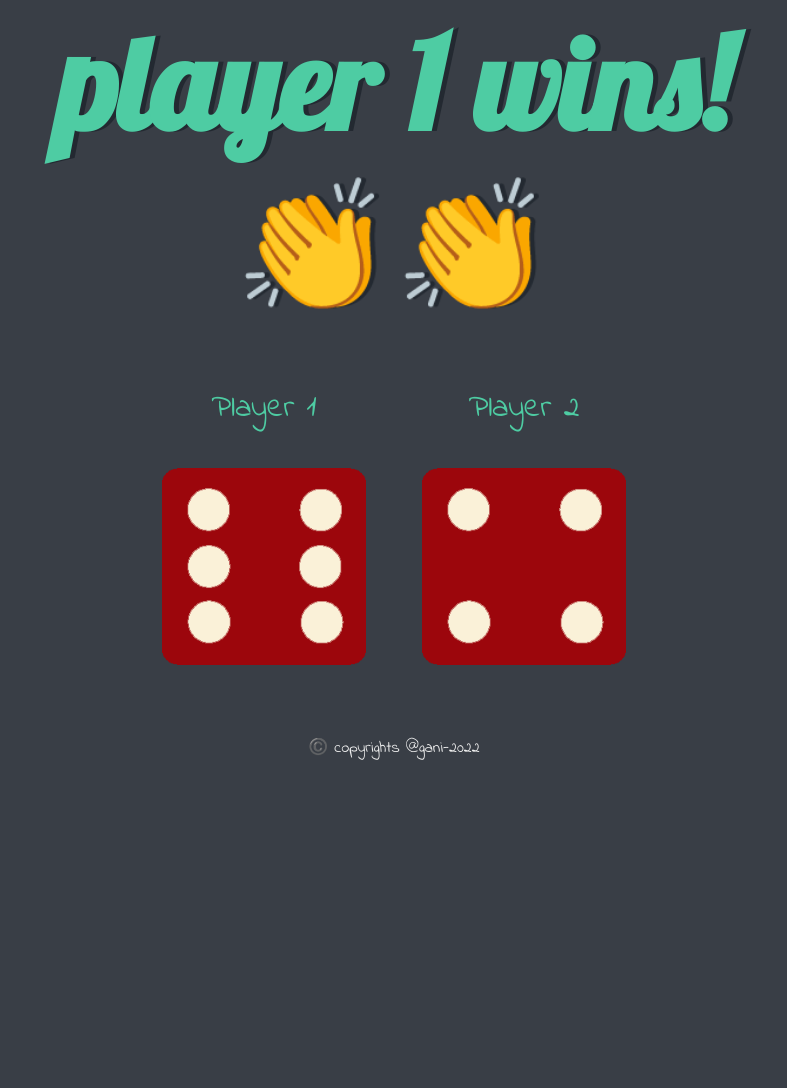
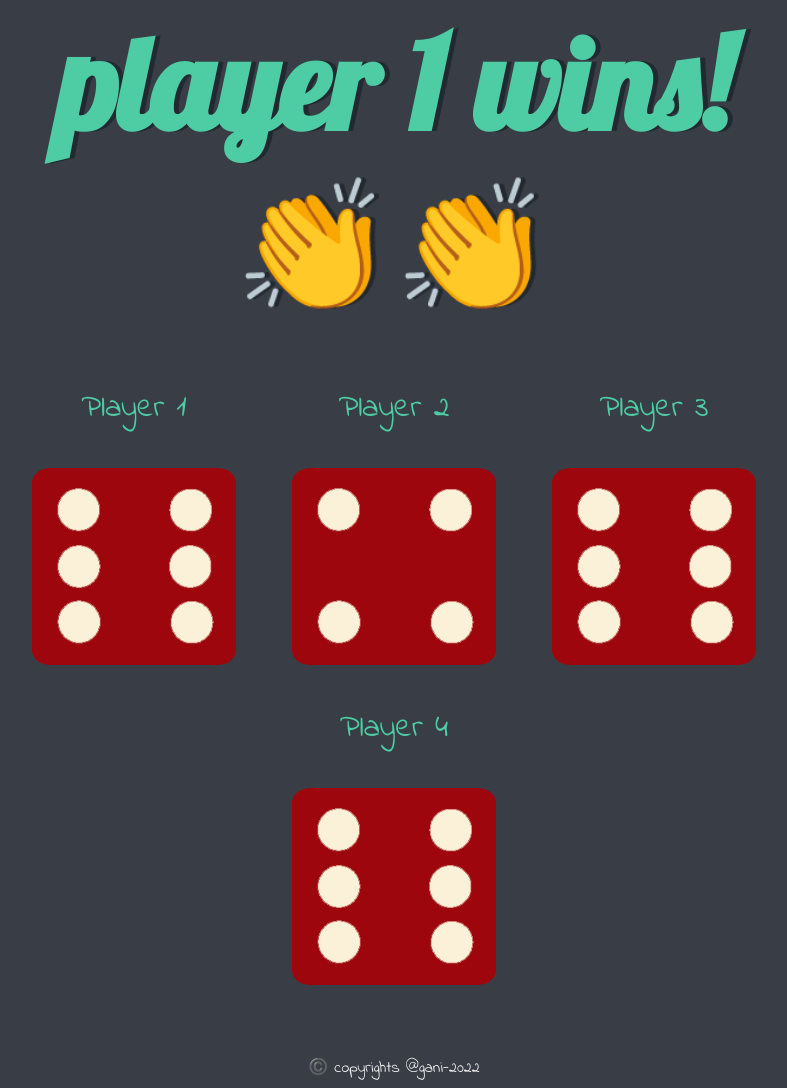
Before and after one commit to Ganesh-BV/dice, a plain HTML site: page index.html in a window 1280 px wide. Shown: the part 27-1115 px from the top of the page, without its empty margins (246-1033 px from the left). Before the commit the page ends 800 px from the top, so only its background shows below. Drawn offline with Linux system fonts and the light colour scheme.

Commit message:
Update index.html

```diff
--- a/index.html
+++ b/index.html
@@ -22,6 +22,16 @@
         <img class="img2" src="./images/dice6.png">
       </div>
 
+      <div class="dice">
+        <p>Player 3</p>
+        <img class="img2" src="./images/dice6.png">
+      </div>
+
+      <div class="dice">
+        <p>Player 4</p>
+        <img class="img2" src="./images/dice6.png">
+      </div>
+
     </div>
     <script src="dice.js"></script>
 
```
